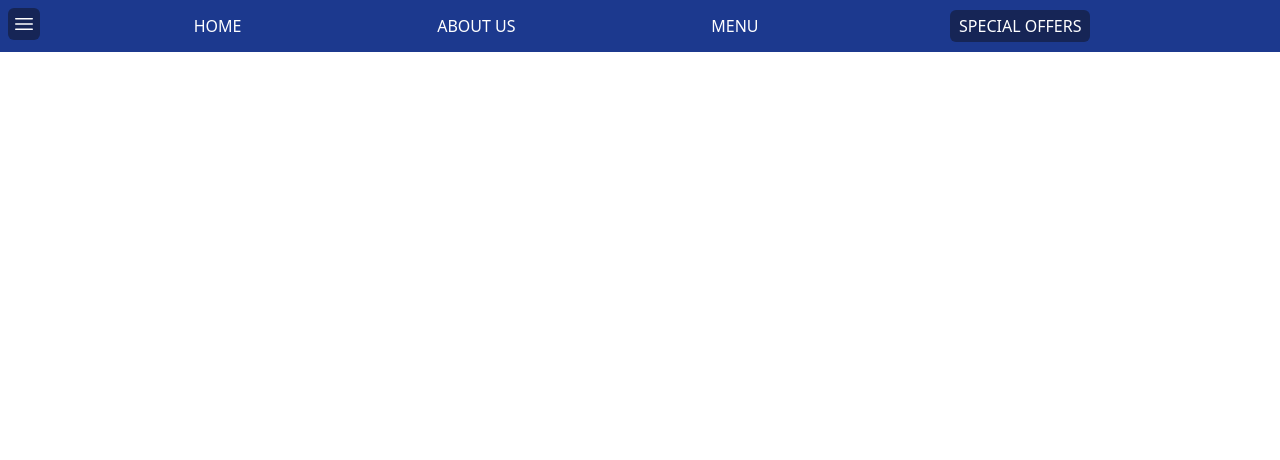
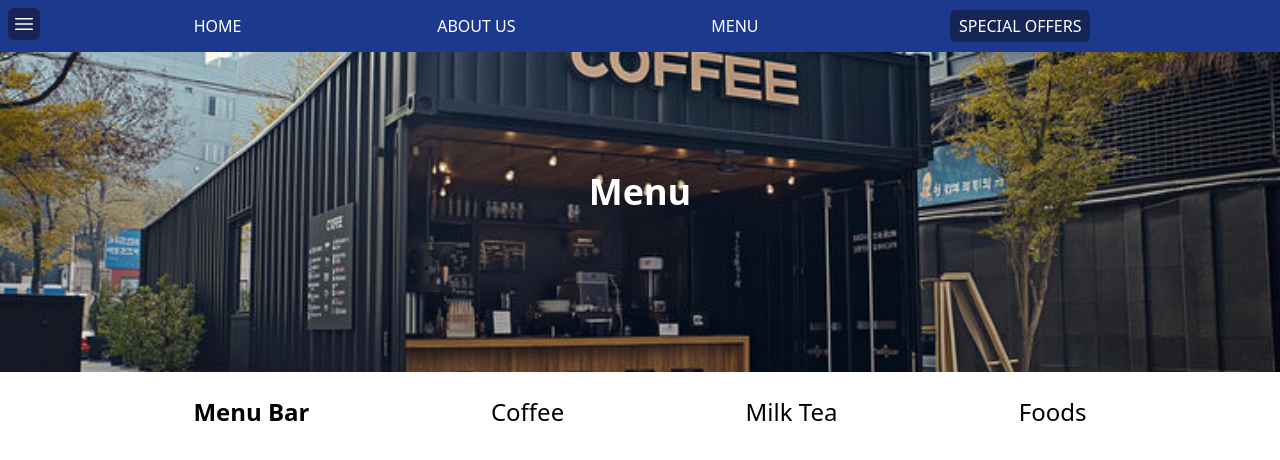
Before and after one commit to ReiMoon72/Cafe, a Vue app: page /menu in a window 1280 px wide. Shown: the top 460 px of the page. Built offline with nearby package versions, Linux system fonts and the light colour scheme.

Commit message:
Menu Area in progress

```diff
--- a/src/views/Home.vue
+++ b/src/views/Home.vue
@@ -133,7 +133,7 @@ export default {
       <div class="bg-gray-800 p-3 rounded-md">
         <h2 class="text-2xl"><b>Anniversary Discount <br> Special</b></h2>
         <p>
-          It’s your Anniversary! To thank <br />
+          It's your Anniversary! To thank <br />
           you for your love and <br />
           support, we're <br />
           offering exclusive <br />
--- a/src/views/Menu.vue
+++ b/src/views/Menu.vue
@@ -1,17 +1,30 @@
 <script>
-import { ref, reactive } from 'vue';
+import { ref, reactive } from "vue";
 
 export default {
   name: "Menu",
-  setup() {
-
-
-  },
+  setup() {},
 };
 </script>
 
 <template>
+  <header
+    class="w-341.3 h-80 bg-[url('/images/picture-ata.jpg')] bg-cover bg-center"
+  >
+    <div class="flex justify-center items-center p-30 text-4xl text-white">
+      <h1><b>Menu</b></h1>
+    </div>
+  </header>
 
+  <!--Mune Section-->
+  <div class="p-6">
+    <div class="flex flex-col justify-evenly items-center gap-3 md:flex-row">
+      <h1 class="text-2xl"><b>Menu Bar</b></h1>
+      <p class="cursor-pointer text-2xl hover:text-amber-800 transition duration-300 ease-in-out">Coffee</p>
+      <p class="cursor-pointer text-2xl hover:text-amber-800 transition duration-300 ease-in-out">Milk Tea</p>
+      <p class="cursor-pointer text-2xl hover:text-amber-800 transition duration-300 ease-in-out">Foods</p>
+    </div>
+  </div>
 </template>
 
 <style scoped></style>
```
Also changed, not shown: public/images/picture-ata.jpg (added).
